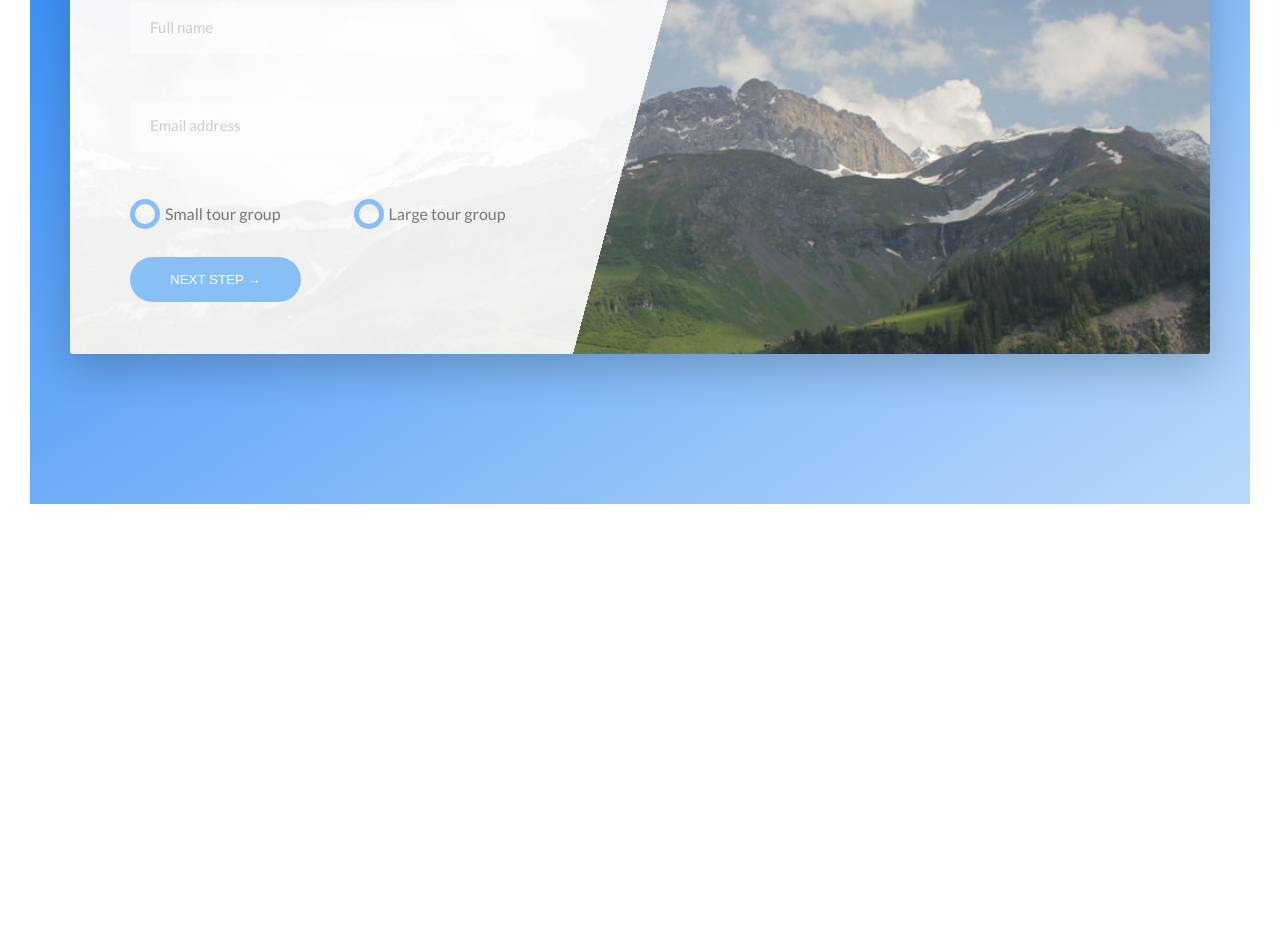
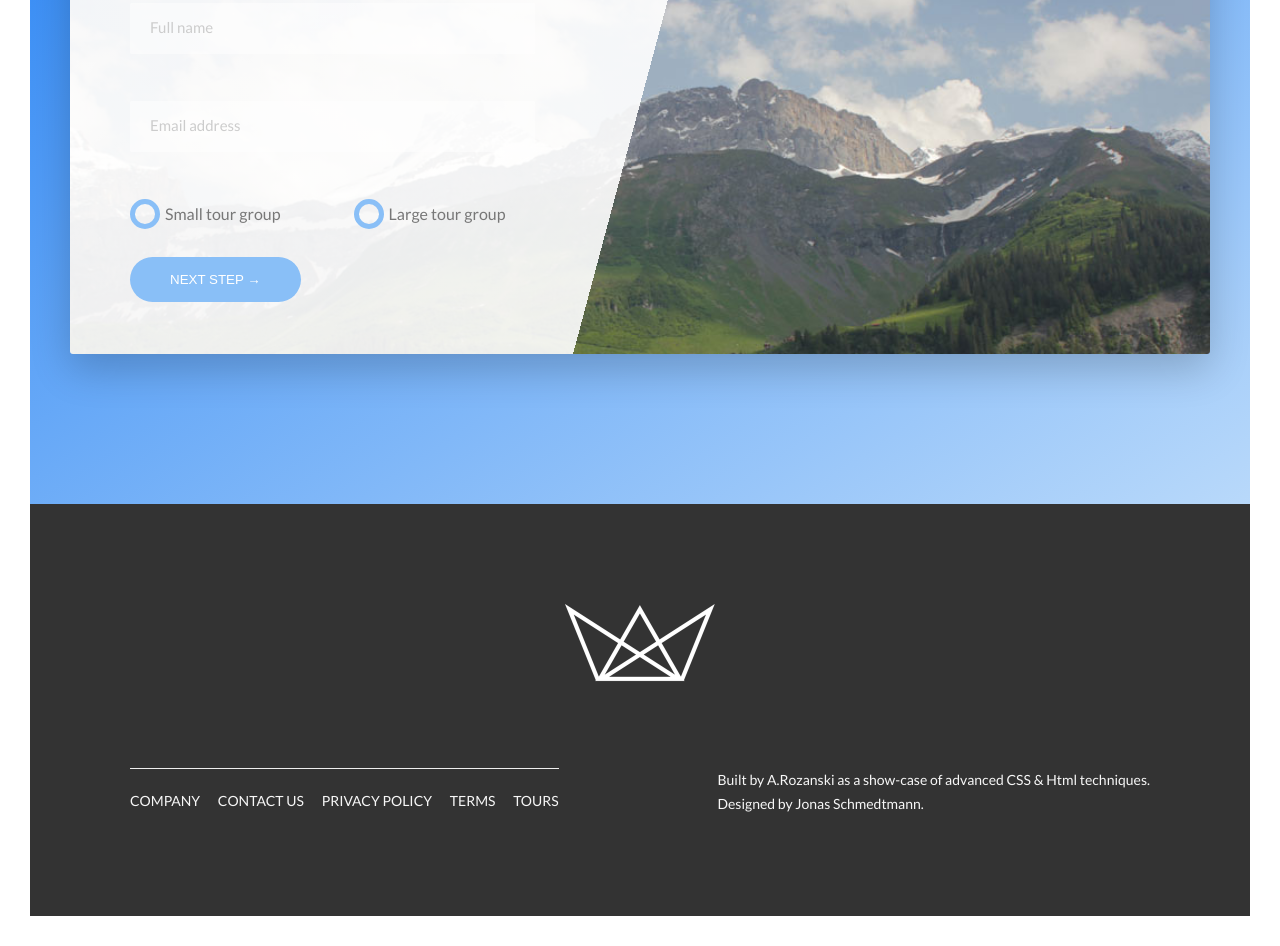
Before and after one commit to arozanski/travels, a website built with webpack: page src/index.html in a window 1280 px wide. Shown: the part 4358-5304 px from the top of the page. Before the commit the page ends 4892 px from the top, so only its background shows below. Built offline with nearby package versions, Linux system fonts and the light colour scheme.

Commit message:
add footer

```diff
--- a/src/index.html
+++ b/src/index.html
@@ -294,5 +294,39 @@
       </div>
     </section>
   </main>
+
+  <footer class="footer">
+    <div class="footer__logo-box u-margin-bottom-big">
+      <img src="images/logo-white-2x.png" alt="Logo" class="footer__logo">
+    </div>
+    <div class="row">
+      <div class="col-1-of-2">
+        <div class="footer__navigation">
+          <ul class="footer__list">
+            <li class="footer__item">
+              <a href="#" class="footer__link">Company</a>
+            </li>
+            <li class="footer__item">
+              <a href="#" class="footer__link">Contact Us</a>
+            </li>
+            <li class="footer__item">
+              <a href="#" class="footer__link">Privacy policy</a>
+            </li>
+            <li class="footer__item">
+              <a href="#" class="footer__link">Terms</a>
+            </li>
+            <li class="footer__item">
+              <a href="#" class="footer__link">Tours</a>
+            </li>
+          </ul>
+        </div>
+      </div>
+      <div class="col-1-of-2">
+        <p class="footer__copyright">
+          Built by A.Rozanski as a show-case of advanced CSS &amp; Html techniques.<br/> Designed by Jonas Schmedtmann.
+        </p>
+      </div>
+    </div>
+  </footer>
 </body>
 </html>
--- a/src/main.scss
+++ b/src/main.scss
@@ -19,5 +19,6 @@
 
 @import 'styles/layout/header';
 @import 'styles/layout/grid';
+@import 'styles/layout/footer';
 
 @import 'styles/pages/home';
--- a/src/styles/abstracts/_variables.scss
+++ b/src/styles/abstracts/_variables.scss
@@ -7,6 +7,7 @@ $color-primary-dark: #0a72f3;
 $color-grey-light-1: #f7f7f7;
 $color-grey-light-2: #eee;
 $color-grey-dark-1: #ccc;
+$color-grey-dark-2: #333;
 $color-orange-light: #ffb900;
 $color-orange-dark: #ff7730;
 $color-green-light: #7ed56f;
--- /dev/null
+++ b/src/styles/layout/_footer.scss
@@ -0,0 +1,56 @@
+.footer {
+  background-color: $color-grey-dark-2;
+  padding: 10rem;
+  font-size: 1.4rem;
+  color: $color-grey-light-1;
+
+  &__logo-box {
+    text-align: center;
+  }
+
+  &__logo {
+    width: 15rem;
+    height: auto;
+  }
+
+  &__navigation {
+    border-top: 1px solid $color-grey-light-2;
+    padding-top: 2rem;
+    display: inline-block;
+  }
+
+  &__list {
+    list-style: none;
+  }
+
+  &__item {
+    display: inline-block;
+
+    &:not(:last-child) {
+      margin-right: 1.5rem;
+    }
+  }
+
+  &__link {
+    &:link,
+    &:visited {
+      background-color: $color-grey-dark-2;
+      text-decoration: none;
+      text-transform: uppercase;
+      display: inline-block;
+      transition: all .2s;
+      color: $color-grey-light-1;
+    }
+
+    &:hover,
+    &:active {
+      color: $color-primary-light;
+      box-shadow: 0 1rem 2rem rgba($black, .4);
+      transform: rotate(5deg) scale(1.3);
+    }
+  }
+
+  &__copyright {
+    float: right;
+  }
+}
```
Also changed, not shown: src/images/logo-white-2x.png (added).
